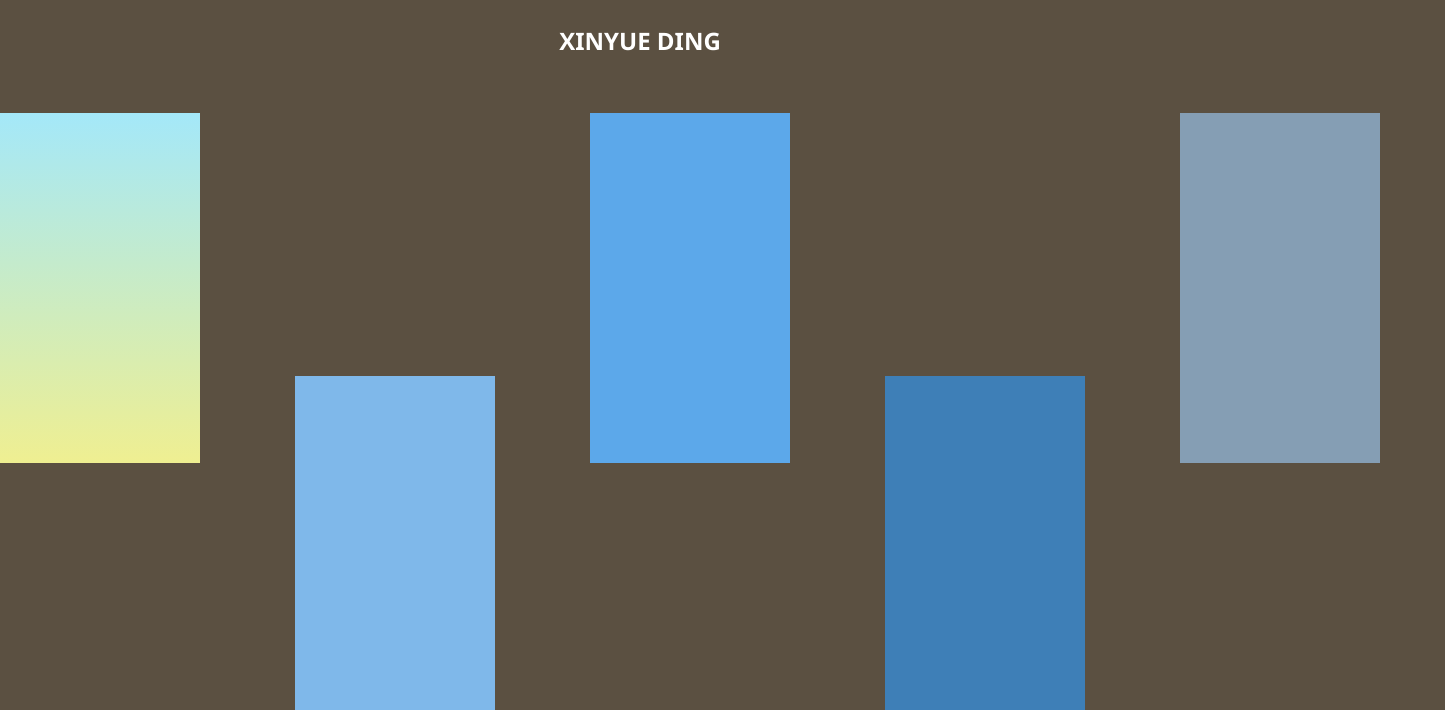
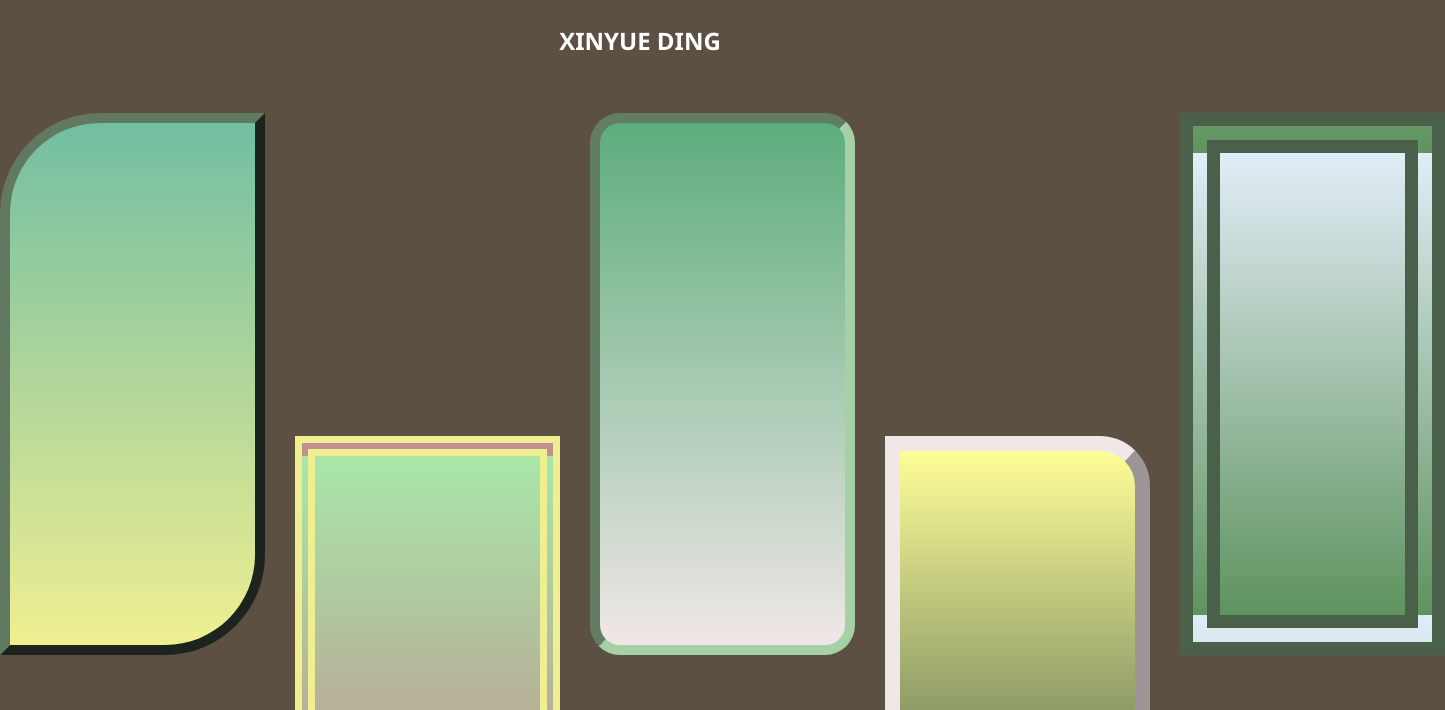
Before and after one commit to Dxyxyxy/Dxyxyxy.github.io, a plain HTML site: page a2/e1/index.html in a window 1280 px wide. Shown: the part 90-800 px from the top of the page, 1445 px wide, since content can reach past the window. Drawn offline with Linux system fonts and the light colour scheme.

Commit message:
Add files via upload

```diff
--- a/a2/e1/index.html
+++ b/a2/e1/index.html
@@ -10,7 +10,7 @@
 
         <script src="script.js"></script>
        <style >
-     body {background-color: rgb(91, 80, 65); color: #ffffff;}
+     body {background-color: rgb(91, 80, 65); color:rgb(255, 255, 255)}
         h1{font-family:Impact, Haettenschweiler, 'Arial Narrow Bold', sans-serif;
             font-weight: 1200;
             font-size: 40px;}
@@ -25,6 +25,7 @@
         <center>
             <h1 > <strong> A2 - Browser-based Interactive Experiments </strong></h1>
             <h2> XINYUE DING </h2>
+        </center>
             <br>
             <br>
 
@@ -36,21 +37,15 @@
 
                     <div class="box3"></div>
 
-                     <div class="box4"></div>
+                    <div class="box4"></div>
 
-                     <div class="box5"></div>
+                    <div class="box5"></div>
 
-                     <div class="box6"></div>
+                    <div class="box6"></div>
 
               </div>
 
 
-
-    </center>
-
-
-         <br>
-
     </body>
 
 </html>
--- a/a2/e1/style.css
+++ b/a2/e1/style.css
@@ -1,11 +1,8 @@
 .container {  display: grid;
     grid-template-columns: 265px 265px 265px 265px 265px ;
     grid-template-rows: 243.6px 218.8px 148.5px 900px;
-    gap: 20px 30px;
+    gap: 80px 30px;
     grid-auto-flow: row dense;
-    justify-content: stretch;
-    justify-items: stretch;
-    align-items: stretch;
     grid-template-areas:
       ". . . . . ."
       ". . . . . ."
@@ -17,44 +14,75 @@
     margin: 0;
   }
 
+  /* When designing this page, my first thought was to design a youthful and energetic
+  page that fits the profiles of young people. When it comes to youth, I think of green,
+  and then I think of forests. The two preferred colors in the woods are green and brown.
+   I use brown as the background color of the entire page, and in the CSS design, green is
+    used as the key color of the box. I used gradients for each box because the forest is
+    also colorful and has different color combinations. I also added a lot of different borders,
+    adding variety and diversification. For the CSS layout, I chose a very simple and well-proportioned
+    layout. Layers of trees that also fit my forest theme and a trunk. Such a sequential position
+    can quickly find the key point. */
 
-
-.box{background-image: linear-gradient(rgb(164, 232, 249)
-    ,rgb(239, 239, 145));
-    width: 200px;
-    height: 350px;
+.box{background-image: linear-gradient(rgb(114, 190, 162),rgb(239, 239, 145));
     grid-row: 1/3;
-
+    grid-column: 1/2;
+    border-style:outset;
+    border-color: rgb(97, 120, 97);
+    border-width: 10px;
+    border-bottom-right-radius: 100px;
+    border-top-left-radius: 100px;
+  /* I imagined it to be a leaf, half of which was withered and yellowed over time. */
 
 
 }
-.box2{ background-color: rgb(127, 184, 234);
-    width: 200px;
-    height: 350px;
-    grid-row: 2/4;
 
-}
-.box3 { background-color: rgb(92, 168, 234);
-    width: 200px;
-    height: 350px;
-    grid-row: 1/3;
-
+.box2{ background-image: linear-gradient(rgb(168, 231, 168),rgb(191, 144, 144));
+     grid-row: 2/4;
+    grid-column: 2/3;
+    border-style:double;
+    border-color:rgb(239, 239, 145);
+    border-width: 20px;
+  /* This is what I imagined as flowers and buds in a picture frame. */
 }
 
-.box4 {background-color: rgb(62, 127, 183);
-    width: 200px;
-    height: 350px;
-    grid-row: 2/4;
+.box3 { background-image: linear-gradient(rgb(92, 173, 124),rgb(240, 231, 231));
+    grid-row: 1/3;
+    grid-column: 3/4;
+    border-style:inset;
+    border-color:rgb(166, 209, 166);
+    border-width: 10px;
+    border-radius: 30px;
+    /* This is a small sapling that has grown slowly from the soi */
 }
-.box5{ background-color: rgb(133, 158, 180);
-    width: 200px;
-    height: 350px;
-    grid-row: 1/4;
-    grid-column: ;
+
+.box4 {background-image: linear-gradient(rgb(254, 254, 151),rgb(74, 96, 74));
+     grid-row: 2/4;
+    grid-column: 4/5;
+    border-style:outset;
+    border-color:rgb(240, 231, 231);
+    border-width: 15px;
+    border-top-right-radius: 50px;
+    /* This box is a small tree that has grown up, slowly growing to the side,
+     and the leaves are starting to turn yellow. */
 }
+
+.box5{ background-image:linear-gradient(rgb(226, 237, 247),rgb(94, 147, 94)) ;
+      grid-row: 1/3;
+    grid-column:5/6 ;
+    border-style:double;
+    border-color: rgb(74, 96, 74);
+    border-width: 40px;
+    /* This is a tree that has grown */
+}
+
 .box6{
-    background-color: rgb(92, 168, 234);
-    width: 1400px;
-    height: 900px;
+    background-image: linear-gradient(rgb(237, 216, 163),rgb(67, 132, 67));
     grid-row: 4/5;
+    grid-column: 2/5;
+    border-style:dashed;
+    border-color: rgb(140, 198, 187);
+    border-width: 20px;
+   /* I fantasize about the largest box as a miniature of a forest.
+    The trees of the forest are all dense, and then the sky is evening. */
 }
```
